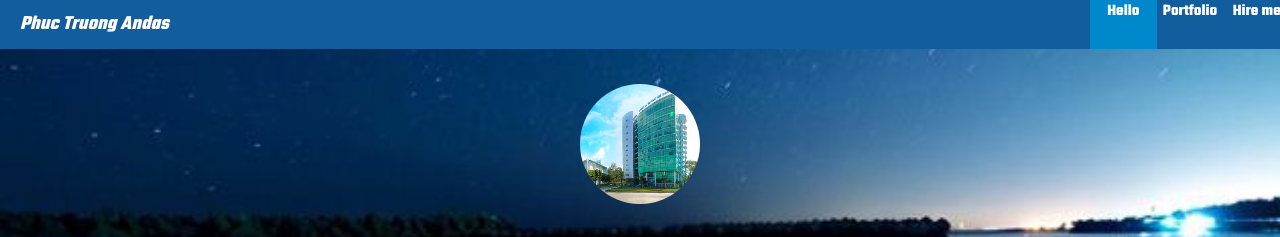
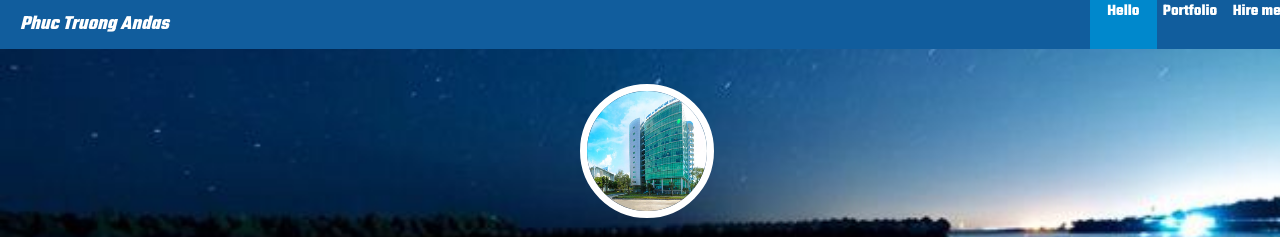
Before and after one commit to Phuctt205dev/mail-me, a plain HTML site: page index.html in a window 1280 px wide. Shown: the top 237 px of the page. Drawn offline with Linux system fonts and the light colour scheme.

Commit message:
Updated-Theme

```diff
--- a/styles-chest/main-page.css
+++ b/styles-chest/main-page.css
@@ -75,6 +75,9 @@ body {
     height: 100%;
     width: 100%;
     border-radius: 100px;
+    border-style: solid;
+    border-width: 7px;
+    border-color: white;
 }
 
 .my-name-inside-below-profile-img {
@@ -295,6 +298,7 @@ body {
 
 .name-intro {
     font-weight: bold;
+    font-size: 40px;
     color: green;
     margin-top: 0pc;
     margin-bottom: 0px;
```
